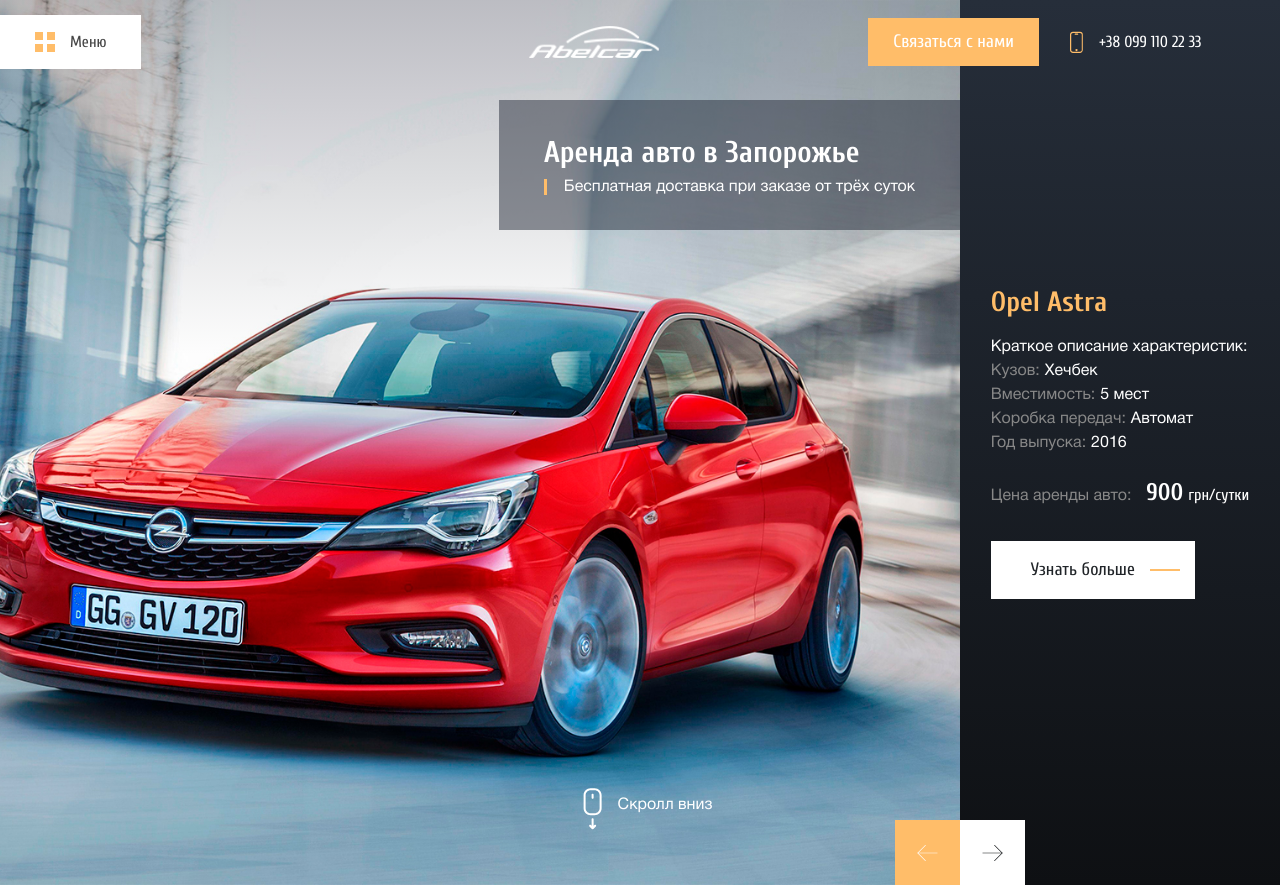
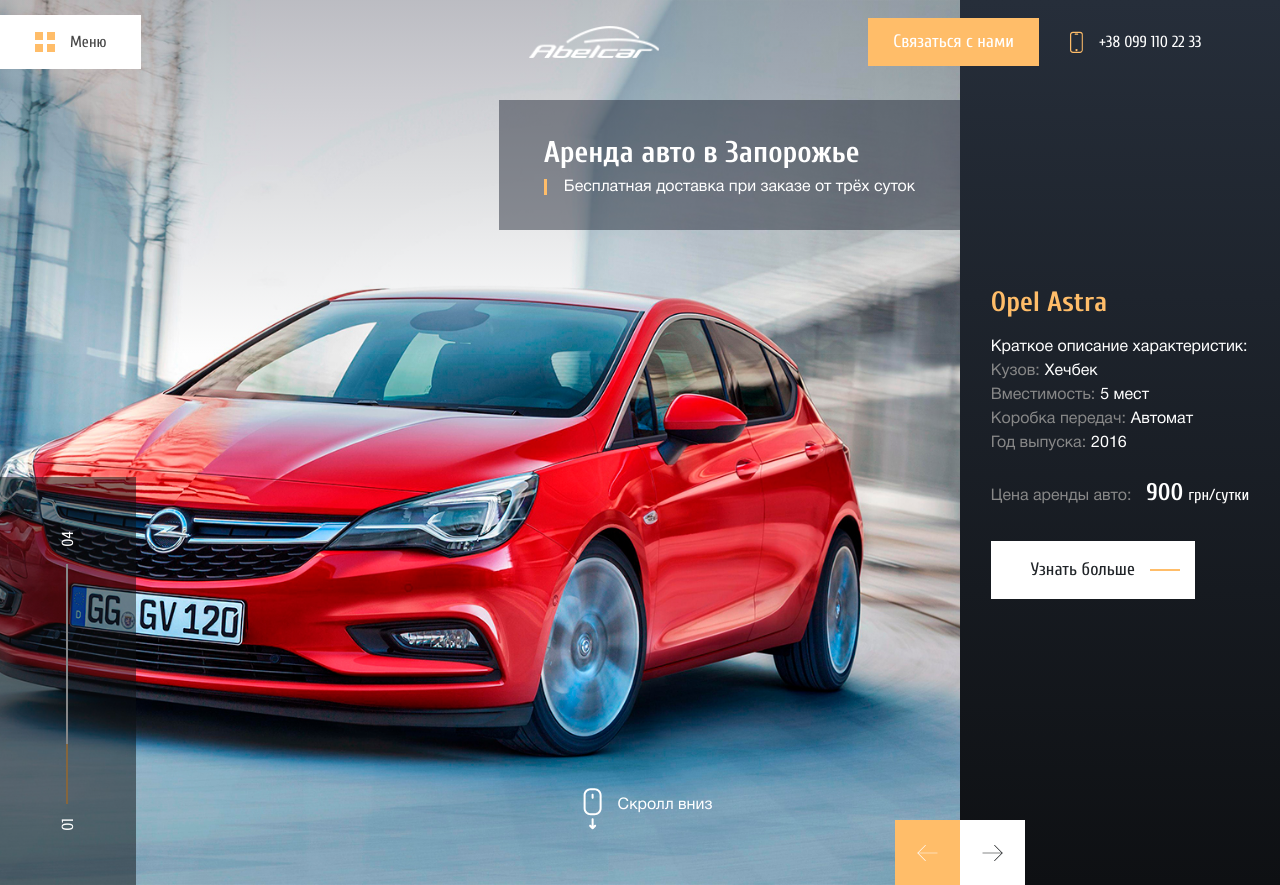
Before and after one commit to ifreeworklancer/rentcar, a PHP site: page / in a window 1280 px wide. Run offline with PHP 8.4, Linux system fonts and the light colour scheme; some libraries are stand-ins or nearby versions.

Commit message:
intro-slider

```diff
--- a/src/sass/layout/_intro.scss
+++ b/src/sass/layout/_intro.scss
@@ -50,11 +50,57 @@
       }
     }
   }
+
+  .slider-nav {
+    position: absolute;
+    left: 0;
+    bottom: 0;
+    padding: 50px 60px;
+    background: rgba($dark, .5);
+    z-index: 3;
+
+    &__item {
+      position: relative;
+      transform: rotate(-90deg);
+      font-family: $headings-font-family;
+      color: #fff;
+
+      &::before {
+        content: '0';
+      }
+
+      &--last {
+        margin-bottom: 260px;
+      }
+    }
+  }
 }
 
 .intro-slider {
   width: 100%;
   min-height: 100%;
+
+  .flickity-page-dots {
+    bottom: 200px;
+    left: -53px;
+    transform: rotate(-90deg);
+    width: 100%;
+    max-width: 240px;
+    display: flex;
+
+    li {
+      flex: 1 0 auto;
+      margin: 0;
+      height: 2px;
+      background: #fff;
+      border-radius: 0;
+      opacity: 1;
+
+      &.is-selected {
+        background: $primary;
+      }
+    }
+  }
 }
 
 .intro-slider-item {
--- a/views/sections/intro.php
+++ b/views/sections/intro.php
@@ -65,6 +65,10 @@
                     Скролл вниз
                 </div>
             </a>
+            <div class="slider-nav">
+                <div class="slider-nav__item slider-nav__item--last">04</div>
+                <div class="slider-nav__item slider-nav__item--index">01</div>
+            </div>
         </div>
     </div>
 </section>
```
Also changed, not shown: src/js/app.js (+12 -2 lines), dist/app.css, dist/app.js.
